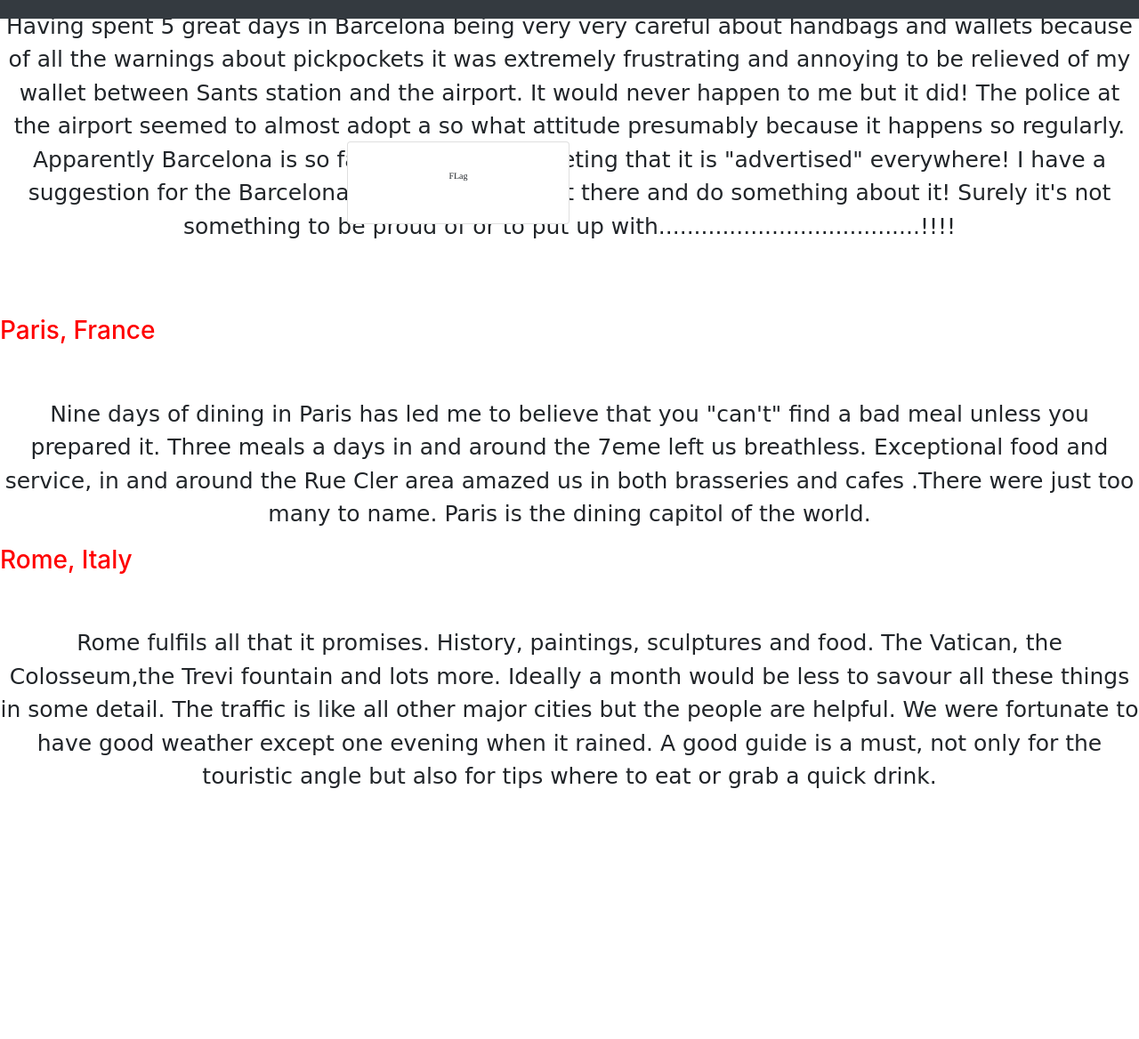
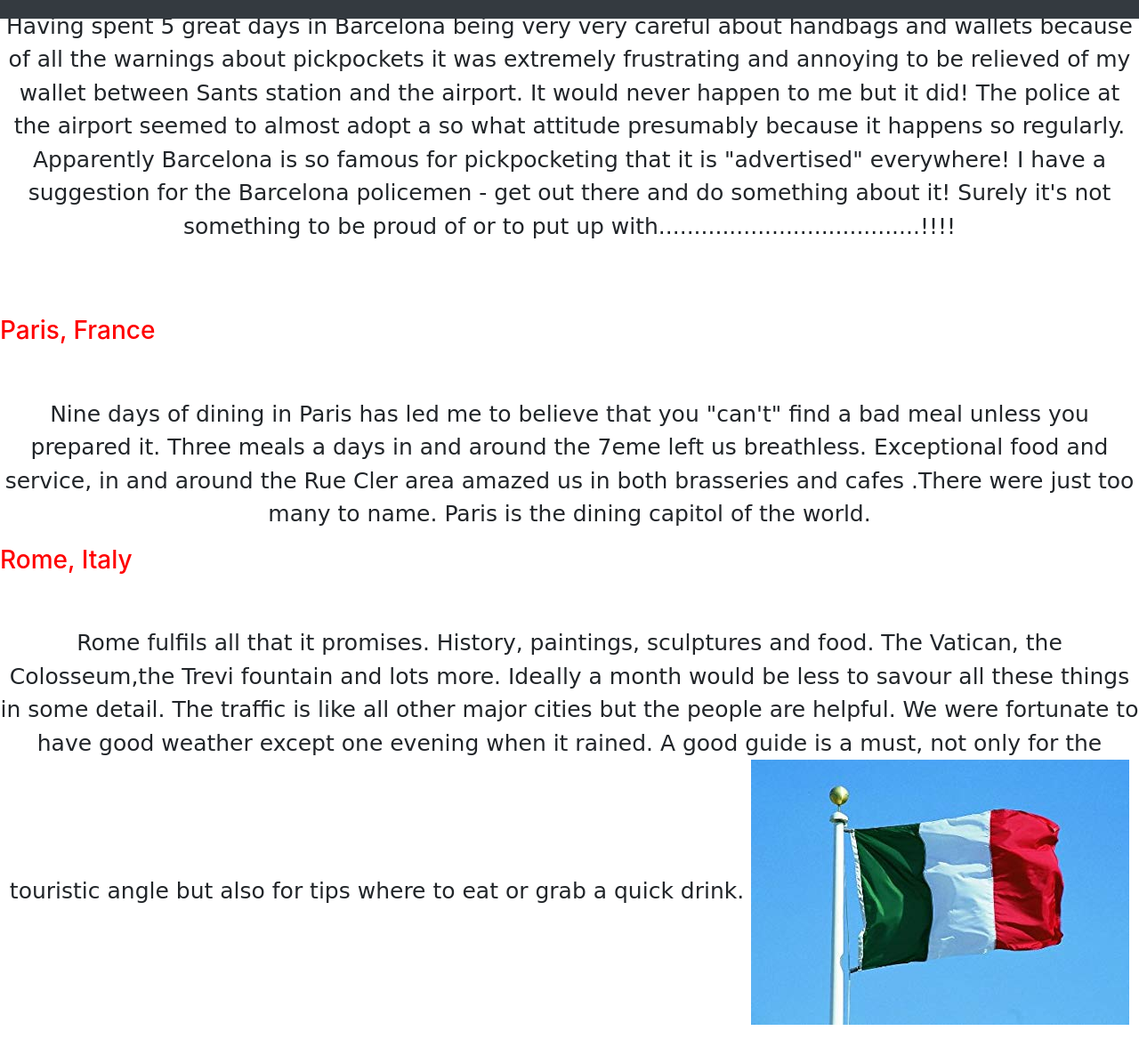
Before and after one commit to GrayishSauce974/The-ENIGMAS, a plain HTML site: page blog.html in a window 1280 px wide. Shown: the part 81-1249 px from the top of the page at 89% size. Before the commit the page ends 989 px from the top, so only its background shows below. Drawn offline with nearby package versions, Linux system fonts and the light colour scheme; files whose address does not match are found by name.

Commit message:
Update blog.html

```diff
--- a/blog.html
+++ b/blog.html
@@ -44,18 +44,11 @@
     Rome, Italy
   </h3>
 <p>
+
   Rome fulfils all that it promises. History, paintings, sculptures and food. The Vatican, the Colosseum,the Trevi fountain and lots more. Ideally a month would be less to savour all these things in some detail. The traffic is like all other major cities but the people are helpful. We were fortunate to have good weather except one evening when it rained. A good guide is a must, not only for the touristic angle but also for tips where to eat or grab a quick drink.
+ <img src="images\italitan flag.jpg">
 </p>
-  <div class="maincontainer">
 
-  		  <div class="card">
-
-  			<div class="front"><p>FLag</p></div>
-
-  			<div class="back"><img scr="italian flag.jpg">
-
-  		</div>
-        </div>
     <script type="text/javascript" src="JavaScrit\script.js"></script>
     <script src="https://code.jquery.com/jquery-3.4.1.slim.min.js" integrity="sha384-J6qa4849blE2+poT4WnyKhv5vZF5SrPo0iEjwBvKU7imGFAV0wwj1yYfoRSJoZ+n" crossorigin="anonymous"></script>
     <script src="https://cdn.jsdelivr.net/npm/popper.js@1.16.0/dist/umd/popper.min.js" integrity="sha384-Q6E9RHvbIyZFJoft+2mJbHaEWldlvI9IOYy5n3zV9zzTtmI3UksdQRVvoxMfooAo" crossorigin="anonymous"></script>
```
